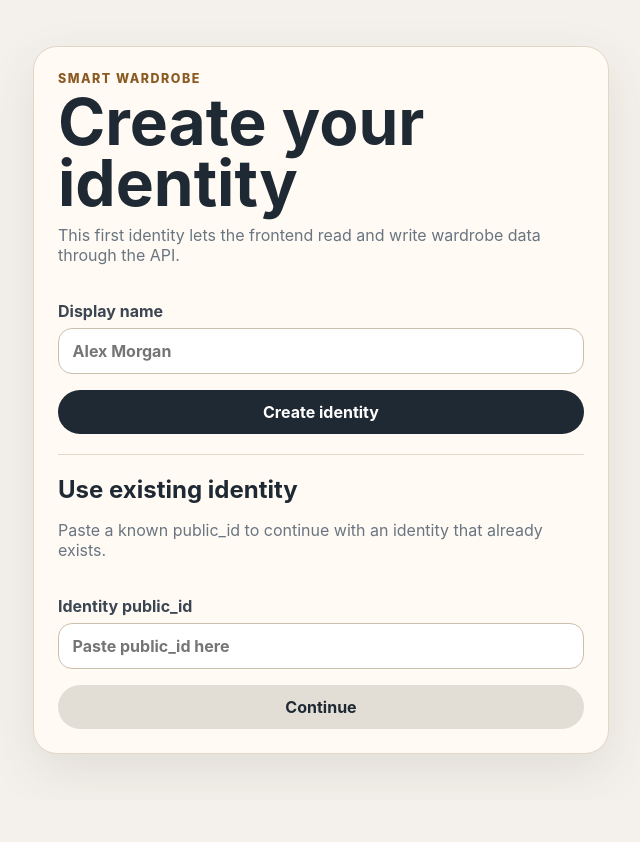
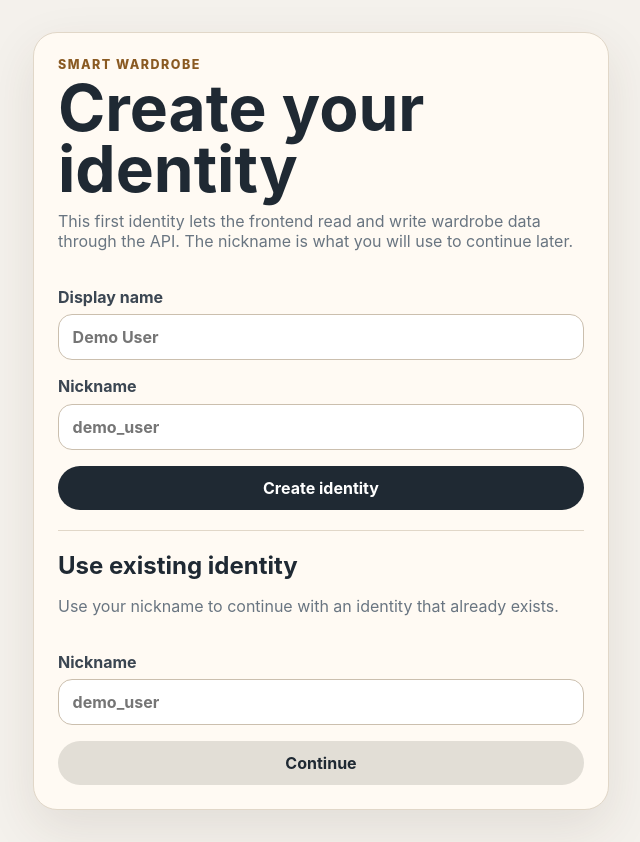
Before and after one commit to rway11200-cell/smart-wardrobe-ui, a React (Vite) app: page / in a window 1280 px wide. Shown: the whole page, without its empty margins (319-959 px from the left). Before the commit the page ends 800 px from the top, so only its background shows below. Built offline with nearby package versions, Linux system fonts and the light colour scheme; no server answers.

Commit message:
feat: use nicknames for identity setup

```diff
--- a/src/api/client.ts
+++ b/src/api/client.ts
@@ -3,6 +3,7 @@ export type ClothingStatus = 'clean' | 'worn' | 'laundry' | 'unavailable' | 'rep
 export type Identity = {
   public_id: string;
   display_name: string;
+  nickname: string;
   home_city?: string;
   home_country?: string;
   profile?: {
@@ -13,6 +14,7 @@ export type Identity = {
 
 export type CreateIdentityRequest = {
   display_name: string;
+  nickname: string;
 };
 
 export type ClothingCategory = {
@@ -57,7 +59,16 @@ async function request<T>(path: string, options: RequestInit = {}): Promise<T> {
 
   if (!response.ok) {
     const text = await response.text();
-    throw new Error(text || `API request failed with status ${response.status}`);
+    let detail = '';
+
+    try {
+      const body = JSON.parse(text) as { detail?: string };
+      detail = body.detail ?? '';
+    } catch {
+      // Fall through to the raw text error below when the response is not JSON.
+    }
+
+    throw new Error(detail || text || `API request failed with status ${response.status}`);
   }
 
   if (response.status === 204) {
@@ -76,6 +87,10 @@ export function createIdentity(payload: CreateIdentityRequest) {
 
 export function getIdentity(publicId: string) {
   return request<Identity>(`/identities/${publicId}`);
+}
+
+export function getIdentityByNickname(nickname: string) {
+  return request<Identity>(`/identities/nickname/${encodeURIComponent(nickname)}`);
 }
 
 export async function getClothingCategories() {
--- a/src/components/IdentitySetup.tsx
+++ b/src/components/IdentitySetup.tsx
@@ -1,5 +1,5 @@
 import { FormEvent, useState } from 'react';
-import { createIdentity, getIdentity } from '../api/client';
+import { createIdentity, getIdentityByNickname } from '../api/client';
 
 type IdentitySetupProps = {
   onIdentityReady: (publicId: string) => void;
@@ -7,7 +7,8 @@ type IdentitySetupProps = {
 
 export function IdentitySetup({ onIdentityReady }: IdentitySetupProps) {
   const [displayName, setDisplayName] = useState('');
-  const [existingPublicId, setExistingPublicId] = useState('');
+  const [nickname, setNickname] = useState('');
+  const [existingNickname, setExistingNickname] = useState('');
   const [createError, setCreateError] = useState('');
   const [existingError, setExistingError] = useState('');
   const [isCreating, setIsCreating] = useState(false);
@@ -21,6 +22,7 @@ export function IdentitySetup({ onIdentityReady }: IdentitySetupProps) {
     try {
       const identity = await createIdentity({
         display_name: displayName,
+        nickname,
       });
 
       onIdentityReady(identity.public_id);
@@ -36,11 +38,11 @@ export function IdentitySetup({ onIdentityReady }: IdentitySetupProps) {
     setExistingError('');
     setIsContinuing(true);
 
-    const publicId = existingPublicId.trim();
+    const nickname = existingNickname.trim();
 
     try {
-      await getIdentity(publicId);
-      onIdentityReady(publicId);
+      const identity = await getIdentityByNickname(nickname);
+      onIdentityReady(identity.public_id);
     } catch (err) {
       setExistingError(err instanceof Error ? err.message : 'Could not find that identity.');
     } finally {
@@ -55,7 +57,7 @@ export function IdentitySetup({ onIdentityReady }: IdentitySetupProps) {
           <p className="eyebrow">Smart Wardrobe</p>
           <h1>Create your identity</h1>
           <p className="muted">
-            This first identity lets the frontend read and write wardrobe data through the API.
+            This first identity lets the frontend read and write wardrobe data through the API. The nickname is what you will use to continue later.
           </p>
         </div>
 
@@ -65,8 +67,21 @@ export function IdentitySetup({ onIdentityReady }: IdentitySetupProps) {
             <input
               value={displayName}
               onChange={(event) => setDisplayName(event.target.value)}
-              placeholder="Alex Morgan"
+              placeholder="Demo User"
               required
+            />
+          </label>
+
+          <label>
+            Nickname
+            <input
+              value={nickname}
+              onChange={(event) => setNickname(event.target.value)}
+              placeholder="demo_user"
+              required
+              minLength={3}
+              maxLength={50}
+              pattern="[a-zA-Z0-9_-]+"
             />
           </label>
 
@@ -82,18 +97,21 @@ export function IdentitySetup({ onIdentityReady }: IdentitySetupProps) {
         <div>
           <h2>Use existing identity</h2>
           <p className="muted">
-            Paste a known public_id to continue with an identity that already exists.
+            Use your nickname to continue with an identity that already exists.
           </p>
         </div>
 
         <form className="form" onSubmit={handleUseExisting}>
           <label>
-            Identity public_id
+            Nickname
             <input
-              value={existingPublicId}
-              onChange={(event) => setExistingPublicId(event.target.value)}
-              placeholder="Paste public_id here"
+              value={existingNickname}
+              onChange={(event) => setExistingNickname(event.target.value)}
+              placeholder="demo_user"
               required
+              minLength={3}
+              maxLength={50}
+              pattern="[a-zA-Z0-9_-]+"
             />
           </label>
 
--- a/src/pages/WardrobePage.tsx
+++ b/src/pages/WardrobePage.tsx
@@ -101,6 +101,7 @@ export function WardrobePage({ identityPublicId, onClearIdentity }: WardrobePage
         <div>
           <p className="eyebrow">Smart Wardrobe</p>
           <h1>{identity ? `${identity.display_name}'s wardrobe` : 'Wardrobe'}</h1>
+          {identity && <p className="muted">Nickname: {identity.nickname}</p>}
           {identityLocation && (identityLocation.homeCity || identityLocation.homeCountry) && (
             <p className="muted">
               {[identityLocation.homeCity, identityLocation.homeCountry].filter(Boolean).join(', ')}
```
Also changed, not shown: 1 other file (tests, documents, lock files or other folders).
